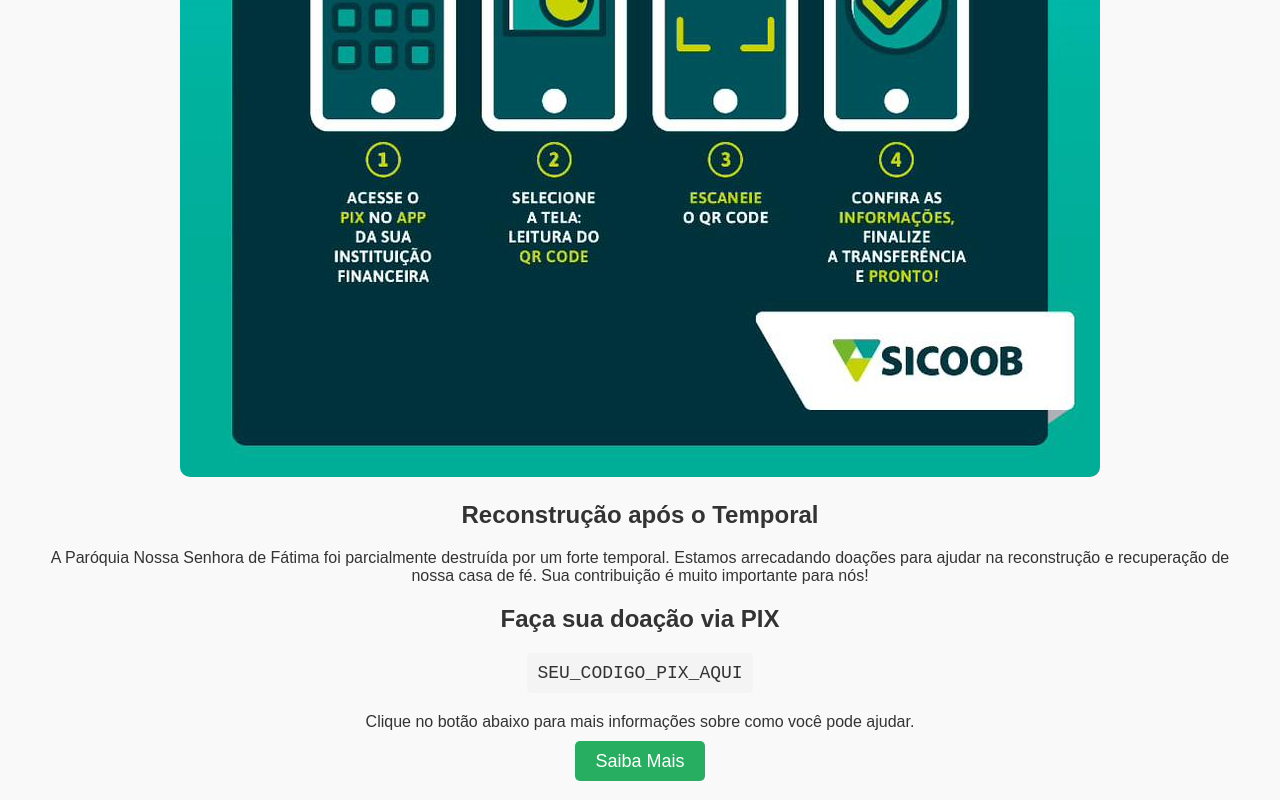
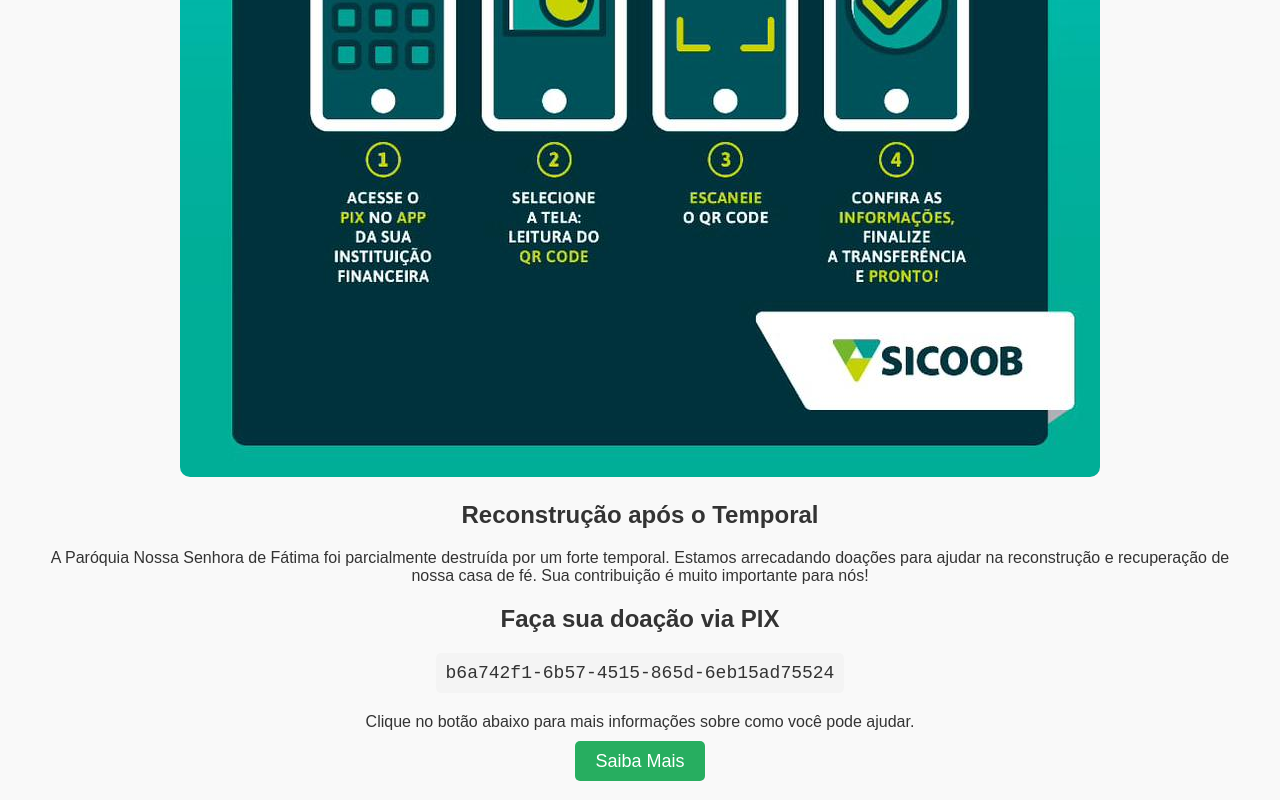
Before and after one commit to JonatanM89/doepix, a plain HTML site: page index.html in a window 1280 px wide. Shown: the part 911-1711 px from the top of the page. Drawn offline with Linux system fonts and the light colour scheme.

Commit message:
Update index.html

```diff
--- a/index.html
+++ b/index.html
@@ -62,7 +62,7 @@
     </p>
 
     <h2>Faça sua doação via PIX</h2>
-    <code>SEU_CODIGO_PIX_AQUI</code>
+    <code>b6a742f1-6b57-4515-865d-6eb15ad75524</code>
 
     <p>
         Clique no botão abaixo para mais informações sobre como você pode ajudar.
```
